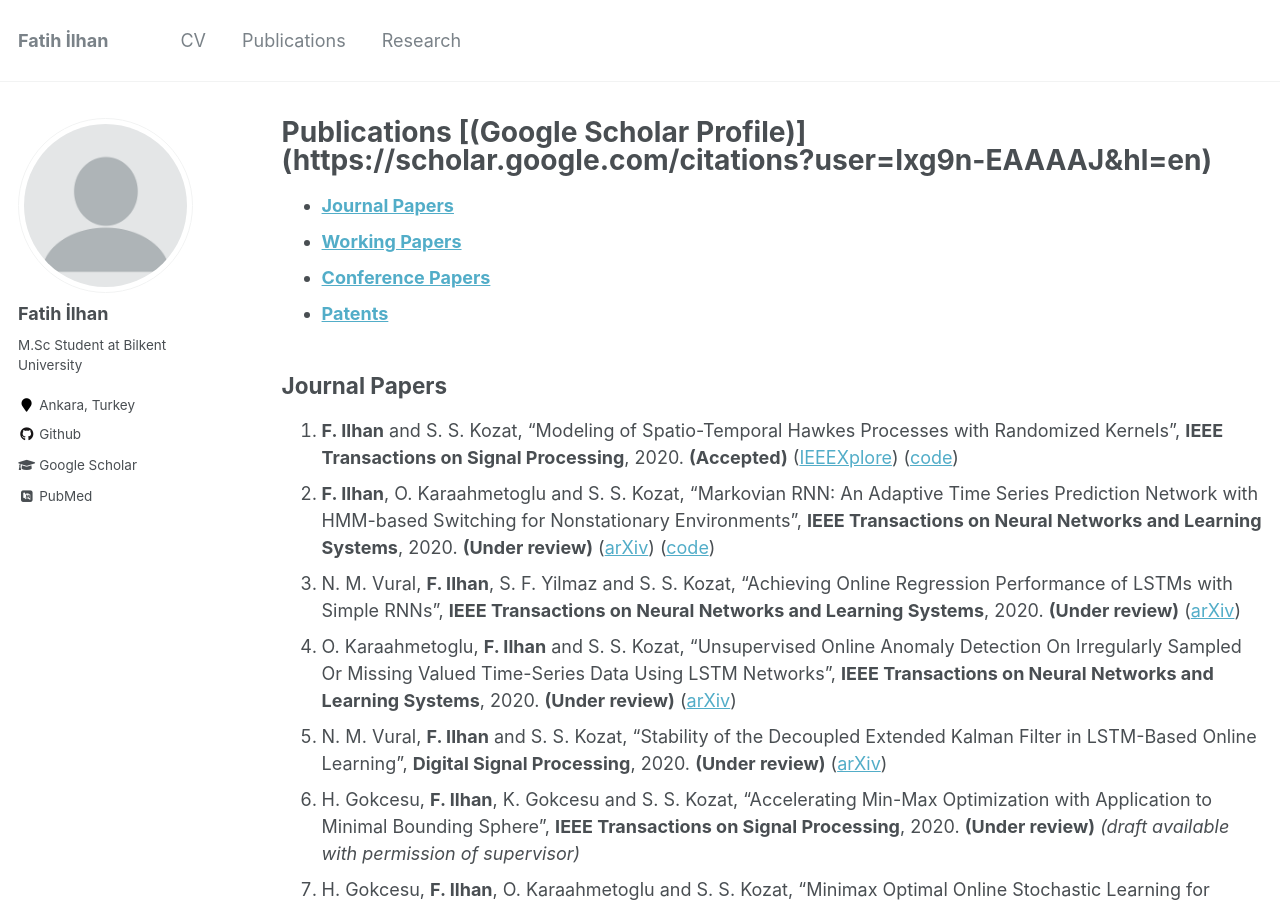
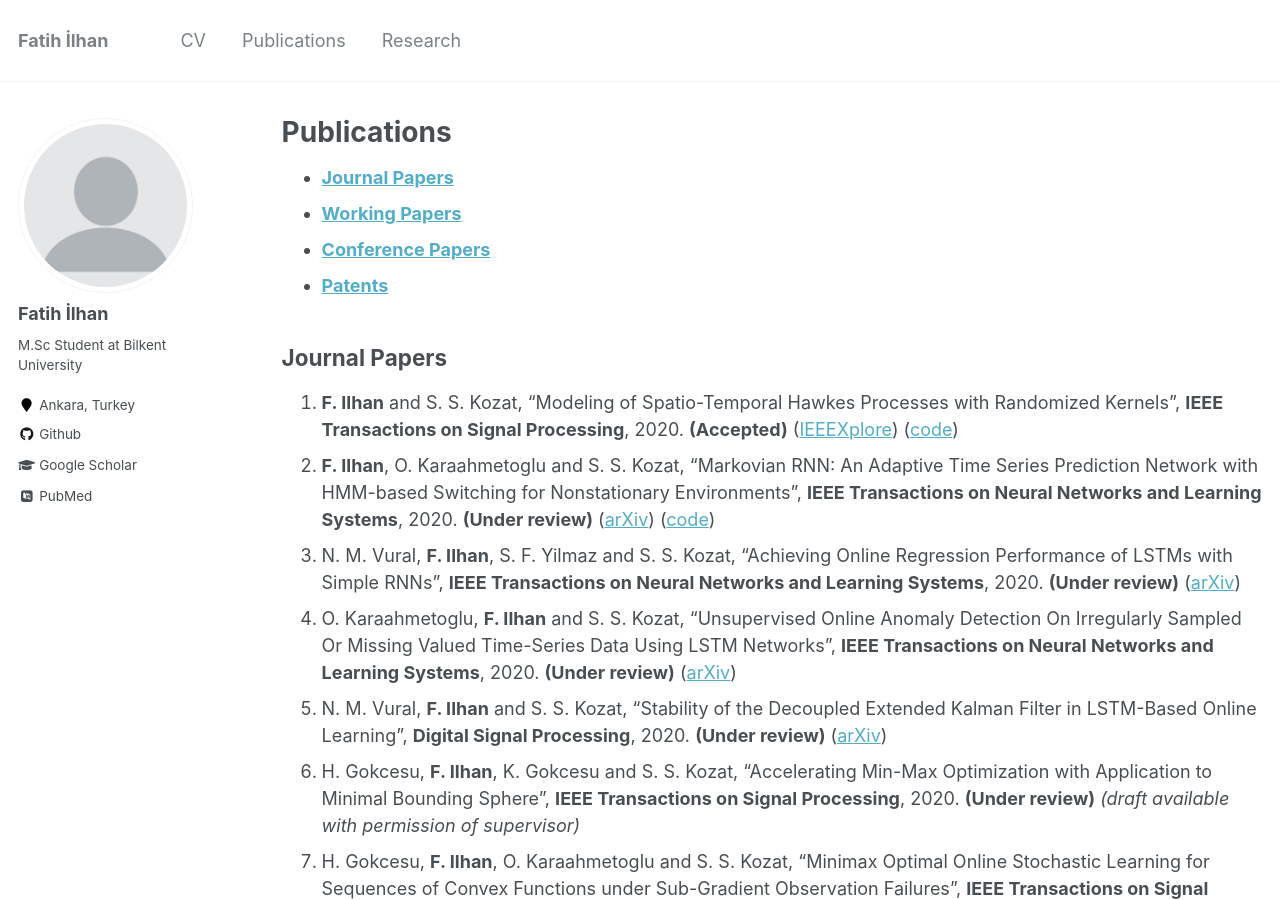
Before and after one commit to fatih-ilhan/fatih-ilhan.github.io, a Jekyll site: the page built from _pages/publications.md, in a window 1280 px wide and 900 px high. Built offline with Jekyll 4.4.1, drawn with Linux system fonts in a browser that asks for light colours; some web fonts are replaced.

Commit message:
update publications.md

```diff
--- a/_pages/publications.md
+++ b/_pages/publications.md
@@ -1,6 +1,6 @@
 ---
 layout: archive
-title: "Publications [(Google Scholar Profile)](https://scholar.google.com/citations?user=Ixg9n-EAAAAJ&hl=en)"
+title: "Publications"
 permalink: /publications/
 author_profile: true
 ---
```
Also changed, not shown: _pages/teaching.html (deleted, +0 -12 lines).
